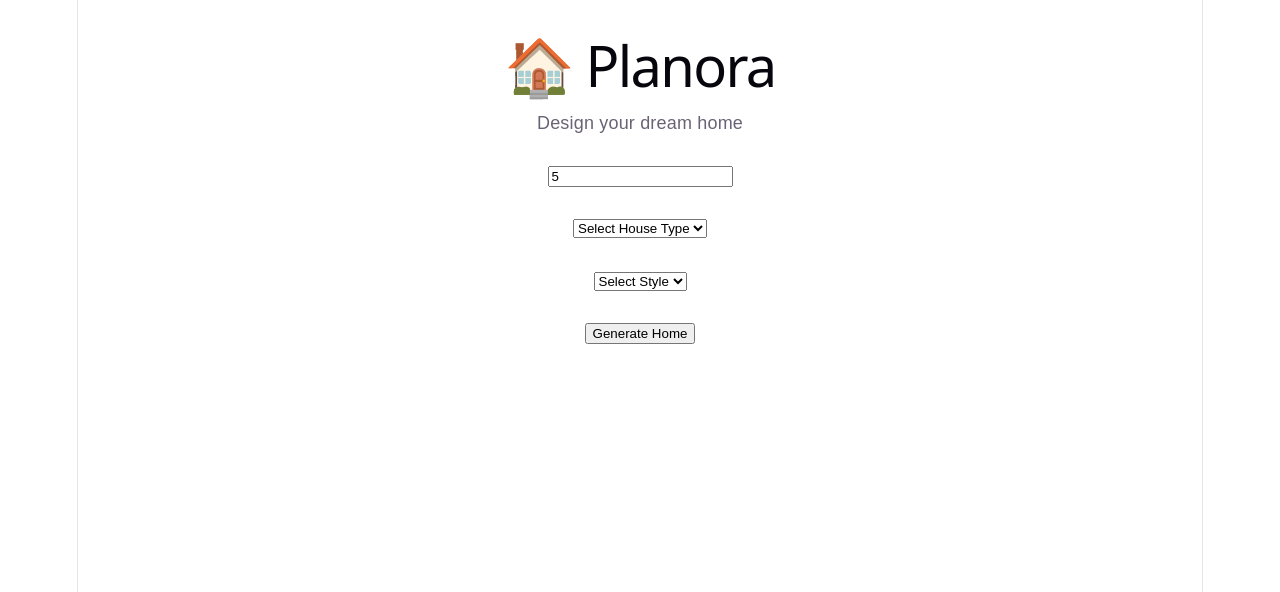
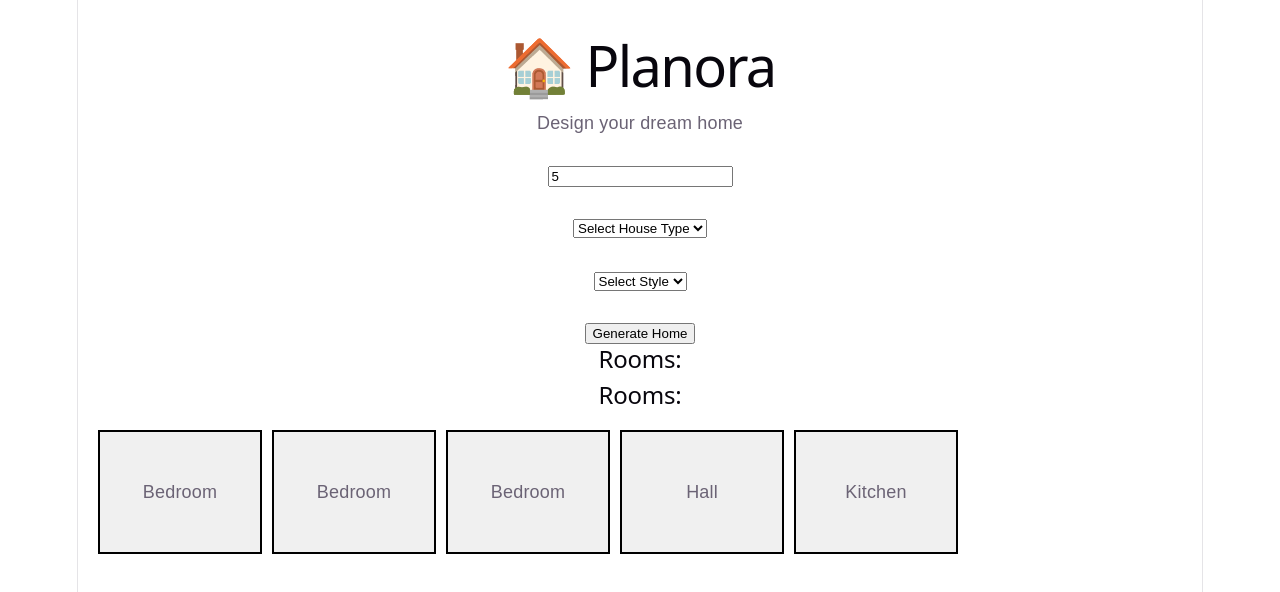
Before and after one commit to ag-madhav/Planora, a React (Vite) app in the folder client/: page / in a window 1280 px wide. Both pictures are taken after typing "5" into the empty fields and a click on the button "Generate Home". Shown: the top 592 px of the page. Built offline with nearby package versions, Linux system fonts and the light colour scheme.

Commit message:
added layout generation and box UI

```diff
--- a/client/src/App.jsx
+++ b/client/src/App.jsx
@@ -4,6 +4,7 @@ function App() {
     const [familySize, setFamilySize] = useState("")
     const [houseType, setHouseType] = useState("")
     const [style, setStyle] = useState("")
+    const [rooms, setRooms] = useState([])
 
     return (
         <div style={{ padding: "20px", fontFamily: "Arial" }}>
@@ -38,7 +39,47 @@ function App() {
 
             <br /><br />
 
-      <button>Generate Home</button>
+            <button onClick={() => {
+                if (familySize <= 2) {
+                    setRooms(["Bedroom", "Hall", "Kitchen"])
+                } else if (familySize <= 4) {
+                    setRooms(["Bedroom", "Bedroom", "Hall", "Kitchen"])
+                } else {
+                    setRooms(["Bedroom", "Bedroom", "Bedroom", "Hall", "Kitchen"])
+                }
+            }}>
+                Generate Home
+            </button>
+
+            <h2>Rooms:</h2>
+
+            <h2>Rooms:</h2>
+
+            <div style={{
+                display: "flex",
+                flexWrap: "wrap",
+                gap: "10px",
+                marginTop: "20px"
+            }}>
+                {rooms.map((room, index) => (
+                    <div
+                        key={index}
+                        style={{
+                            border: "2px solid black",
+                            padding: "20px",
+                            width: "120px",
+                            height: "80px",
+                            display: "flex",
+                            alignItems: "center",
+                            justifyContent: "center",
+                            backgroundColor: "#f0f0f0"
+                        }}
+                    >
+                        {room}
+                    </div>
+                ))}
+            </div>
+
         </div>
     )
 }
```
Lines whose indentation alone changed are shown as unchanged.
